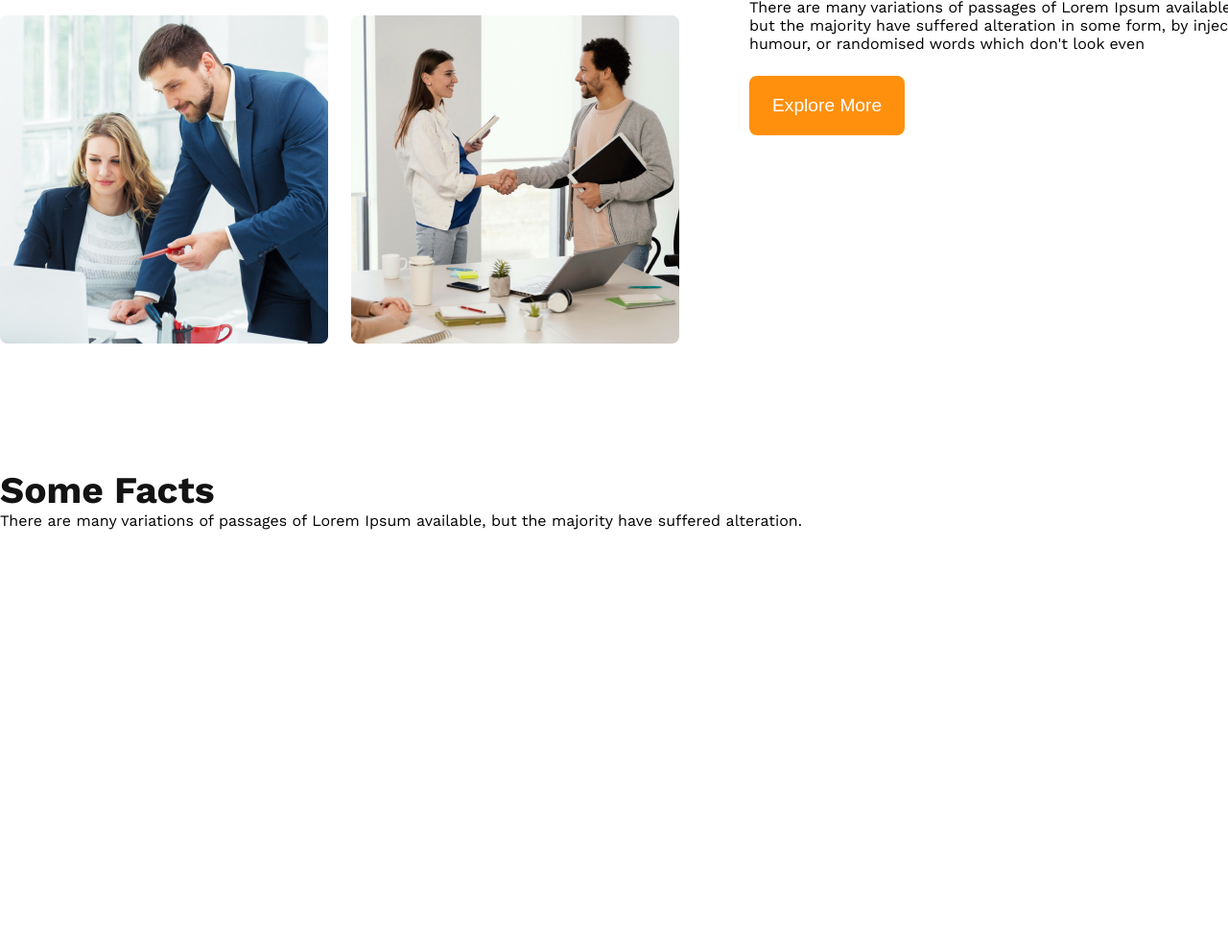
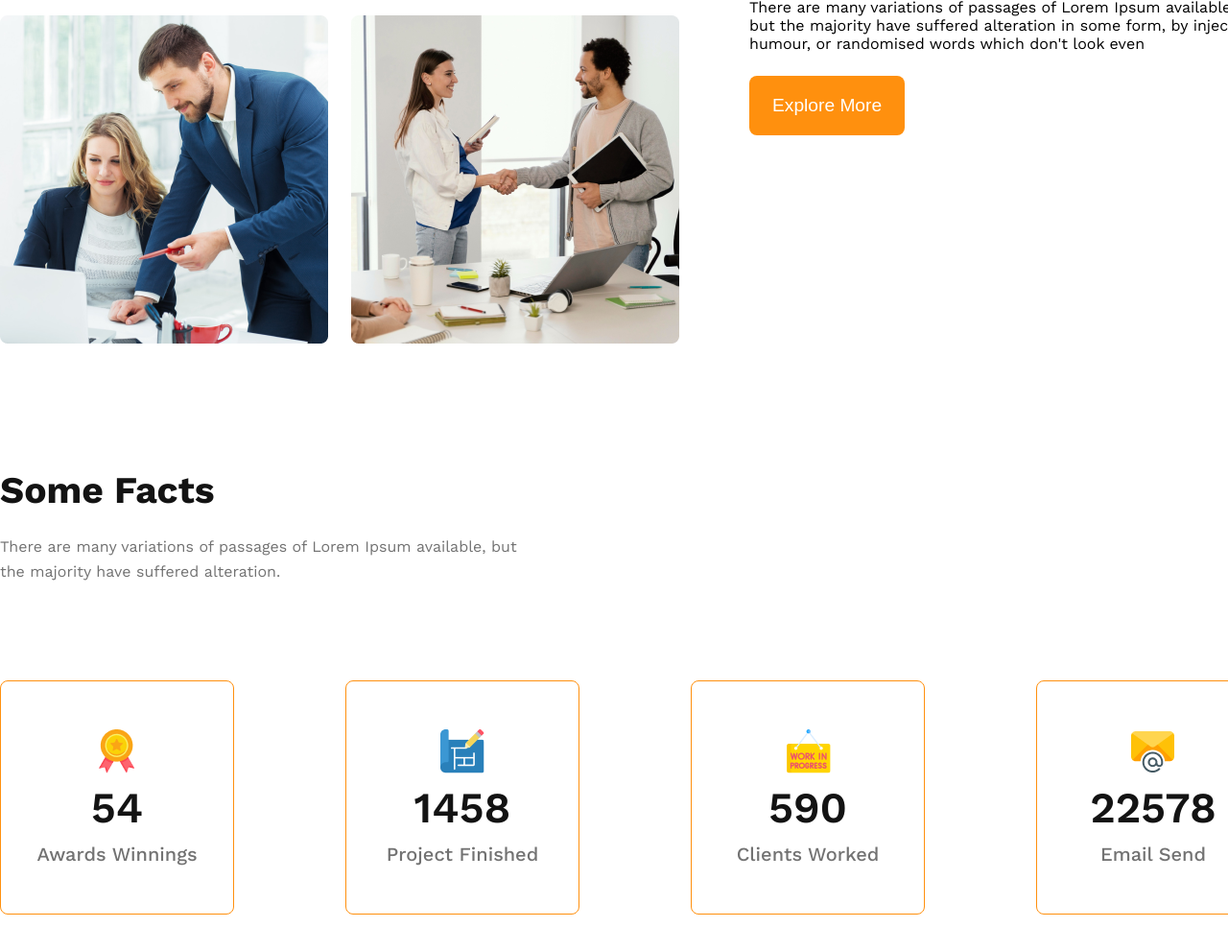
Before and after one commit to Akashahamed2122/Architices, a plain HTML site: page index.html in a window 1280 px wide. Shown: the part 1682-2673 px from the top of the page at 96% size. Before the commit the page ends 2310 px from the top, so only its background shows below. Drawn offline with nearby package versions, Linux system fonts and the light colour scheme.

Commit message:
some project all complete

```diff
--- a/index.html
+++ b/index.html
@@ -93,25 +93,33 @@
                     <p class="some-fact-description">There are many variations of passages of Lorem Ipsum available, but the majority have suffered alteration.</p>
                 </div>
                 <div class="fact-container">
-                     <div class="fact-item">
-                        <img src="" alt="" class="fact-icon">
-                        <h4 class="fact-number"></h4>
-                        <p class="fact-name"></p>
+                     <div class="fact-item display-flex">
+                        <div>
+                            <img src="images/icons/ribon.png" alt="" class="fact-icon">
+                        <h4 class="fact-number">54</h4>
+                        <p class="fact-name">Awards Winnings</p>
+                        </div>
                      </div>
-                     <div class="fact-item">
-                        <img src="" alt="" class="fact-icon">
-                        <h4 class="fact-number"></h4>
-                        <p class="fact-name"></p>
+                     <div class="fact-item display-flex">
+                       <div>
+                        <img src="images/icons/projects.png" alt="" class="fact-icon">
+                        <h4 class="fact-number">1458</h4>
+                        <p class="fact-name">Project Finished</p>
+                       </div>
                      </div>
-                     <div class="fact-item">
-                        <img src="" alt="" class="fact-icon">
-                        <h4 class="fact-number"></h4>
-                        <p class="fact-name"></p>
+                     <div class="fact-item display-flex">
+                        <div>
+                            <img src="images/icons/customers.png" alt="" class="fact-icon">
+                        <h4 class="fact-number">590</h4>
+                        <p class="fact-name">Clients Worked</p>
+                        </div>
                      </div>
-                     <div class="fact-item">
-                        <img src="" alt="" class="fact-icon">
-                        <h4 class="fact-number"></h4>
-                        <p class="fact-name"></p>
+                     <div class="fact-item display-flex">
+                        <div>
+                            <img src="images/icons/email.png" alt="" class="fact-icon">
+                        <h4 class="fact-number">22578</h4>
+                        <p class="fact-name">Email Send</p>
+                        </div>
                      </div>
 
                 </div>
--- a/styles/style.css
+++ b/styles/style.css
@@ -163,6 +163,55 @@ body{
     padding: 24px 0px;
 
 }
+/* some fact section code start */
+
+.some-fact-section{
+    margin: 100px 0px;
+}
+
+.some-fact-content{
+    width: 542px;
+
+}
+
+.some-fact-description{
+    margin-top: 24px;
+    margin-bottom: 100px;
+    line-height: 26px;
+    color: #727272;
+    font-size: 16px;
+
+}
+
+.fact-container{
+    display: grid;
+    grid-template-columns: repeat(4,1fr);
+
+}
+
+.fact-item{
+    width: 242px;
+    height: 242px;
+    border: 1px solid #FF900E;
+    border-radius: 8px;
+    justify-content: center;
+    align-items: center;
+    text-align: center;
+
+}
+
+.fact-number{
+    font-size: 2.8rem;
+    font-weight: 600;
+    color: #131313;
+    margin: 5px 0px 10px 0px;
+}
+
+.fact-name{
+    color: #727272;
+    font-size: 20px;
+    font-weight: 500;
+}
 
 /* responsive mediaquery small device */
 
@@ -212,6 +261,10 @@ body{
         margin-top: 20px;
         max-width: 90%;
     }
+    /* some fact section style */
+    .fact-container{
+        grid-template-columns: repeat(2,1fr);
+    }
 }
 
 
```
